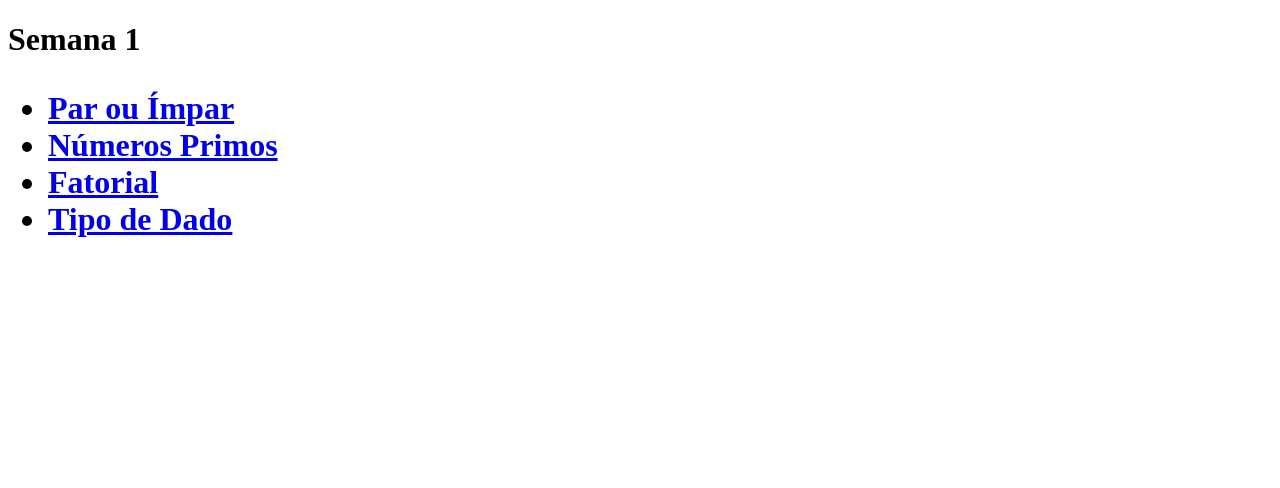
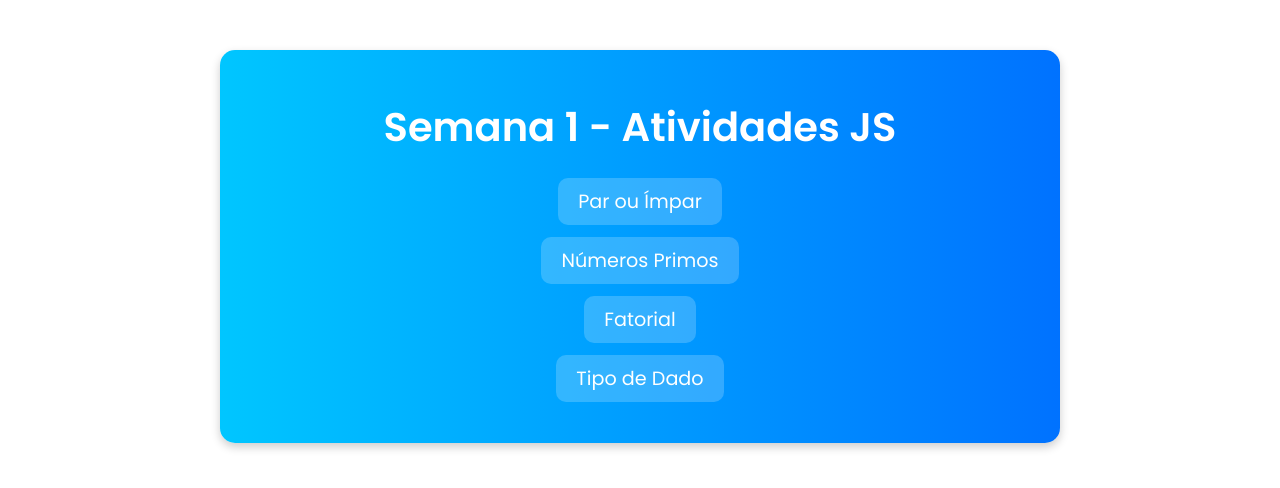
Before and after one commit to rejaneklebis/projetoJs, a plain HTML site: page semana1/semana1.html in a window 1280 px wide. Drawn offline with Linux system fonts and the light colour scheme.

Commit message:
Atualização com css

```diff
--- a/semana1/semana1.html
+++ b/semana1/semana1.html
@@ -1,19 +1,63 @@
 <!DOCTYPE html>
-<html>
-
+<html lang="pt">
 <head>
-    <meta charset="utf-8">
-    <title>Atividades JS</title>
+    <meta charset="UTF-8">
+    <meta name="viewport" content="width=device-width, initial-scale=1.0">
+    <title>Semana 1 - Atividades JS</title>
+    <link href="https://fonts.googleapis.com/css2?family=Poppins:wght@300;400;600&display=swap" rel="stylesheet">
+    <style>
+        body {
+            font-family: 'Poppins', sans-serif;
+            margin: 0;
+            padding: 0;
+            background: white;
+            color: black;
+            text-align: center;
+        }
+        .container {
+            max-width: 800px;
+            margin: 50px auto;
+            background: linear-gradient(to right, #00c6ff, #0072ff);
+            color: white;
+            padding: 20px;
+            border-radius: 15px;
+            box-shadow: 0px 4px 10px rgba(0, 0, 0, 0.2);
+        }
+        h1 {
+            font-size: 2.5em;
+            font-weight: 600;
+        }
+        ul {
+            list-style: none;
+            padding: 0;
+        }
+        li {
+            margin: 30px 0;
+        }
+        a {
+            text-decoration: none;
+            font-size: 1.2em;
+            font-weight: 400;
+            color: white;
+            background: rgba(255, 255, 255, 0.2);
+            padding: 10px 20px;
+            border-radius: 10px;
+            transition: 0.3s;
+        }
+        a:hover {
+            background: rgba(255, 255, 255, 0.4);
+        }
+    </style>
 </head>
-
 <body>
-    <h1>Semana 1<h1>
+    <div class="container">
+        <h1>Semana 1 - Atividades JS</h1>
         <ul>
             <li><a href="/projetoJs/semana1/exer1_par_impar/exer1.html">Par ou Ímpar</a></li>
             <li><a href="/projetoJs/semana1/exer2_primo/exer2.html">Números Primos</a></li>
             <li><a href="/projetoJs/semana1/exer3_fatorial/exer3.html">Fatorial</a></li>
             <li><a href="/projetoJs/semana1/exer4_tipo_dado/exer4.html">Tipo de Dado</a></li>
         </ul>
+    </div>
 </body>
-
 </html>
```
